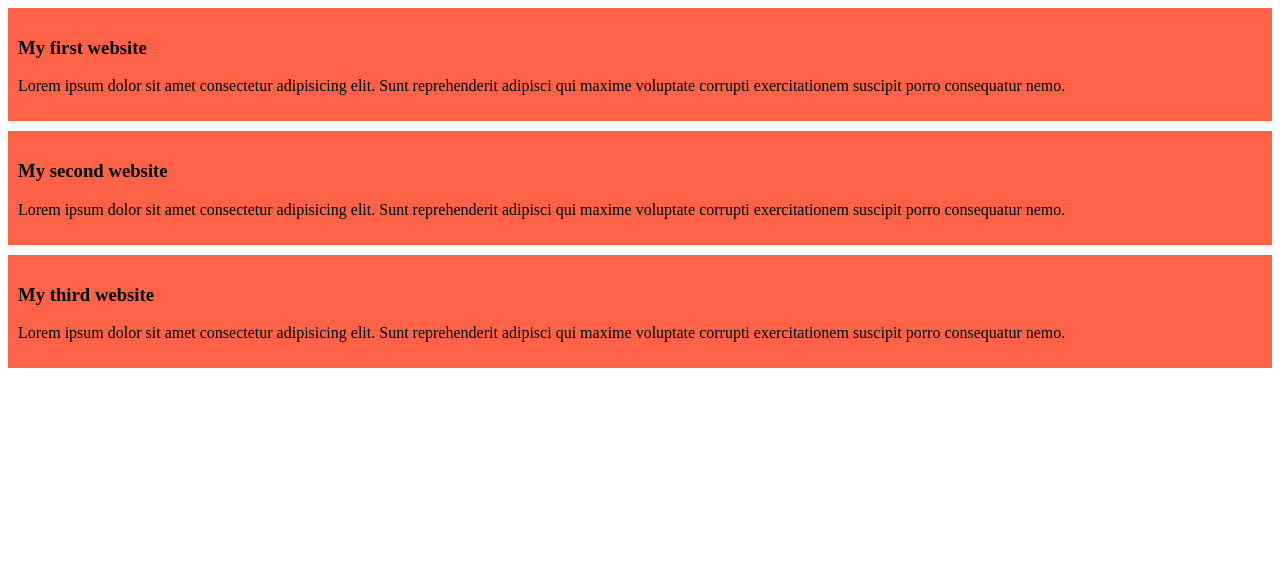
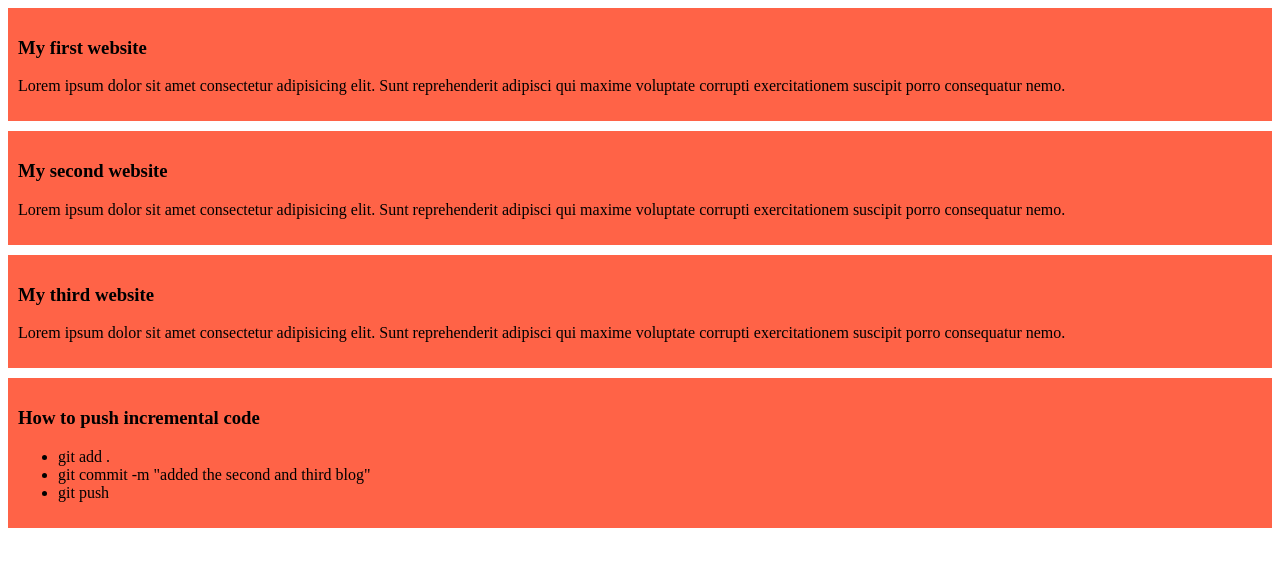
Before and after one commit to salehiin/my-simple-website, a plain HTML site: page index.html in a window 1280 px wide. Drawn offline with Linux system fonts and the light colour scheme.

Commit message:
added a list to push code

```diff
--- a/index.html
+++ b/index.html
@@ -19,6 +19,14 @@
         <h3>My third website</h3>
         <p>Lorem ipsum dolor sit amet consectetur adipisicing elit. Sunt reprehenderit adipisci qui maxime voluptate corrupti exercitationem suscipit porro consequatur nemo.</p>
     </div>
+    <div>
+        <h3>How to push incremental code</h3>
+        <ul>
+            <li>git add .</li>
+            <li>git commit -m "added the second and third blog"</li>
+            <li>git push</li>
+        </ul>
+    </div>
 
 </body>
 </html>
```
